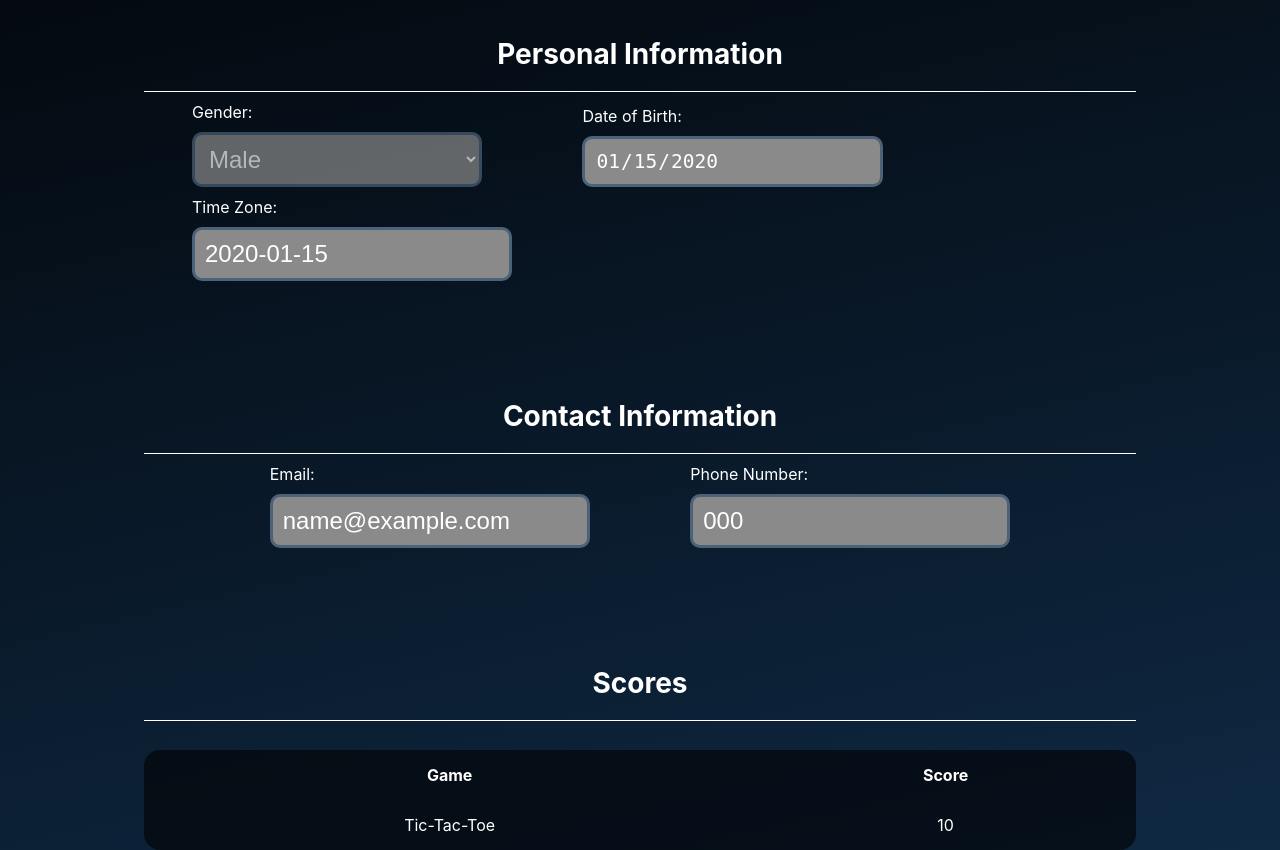
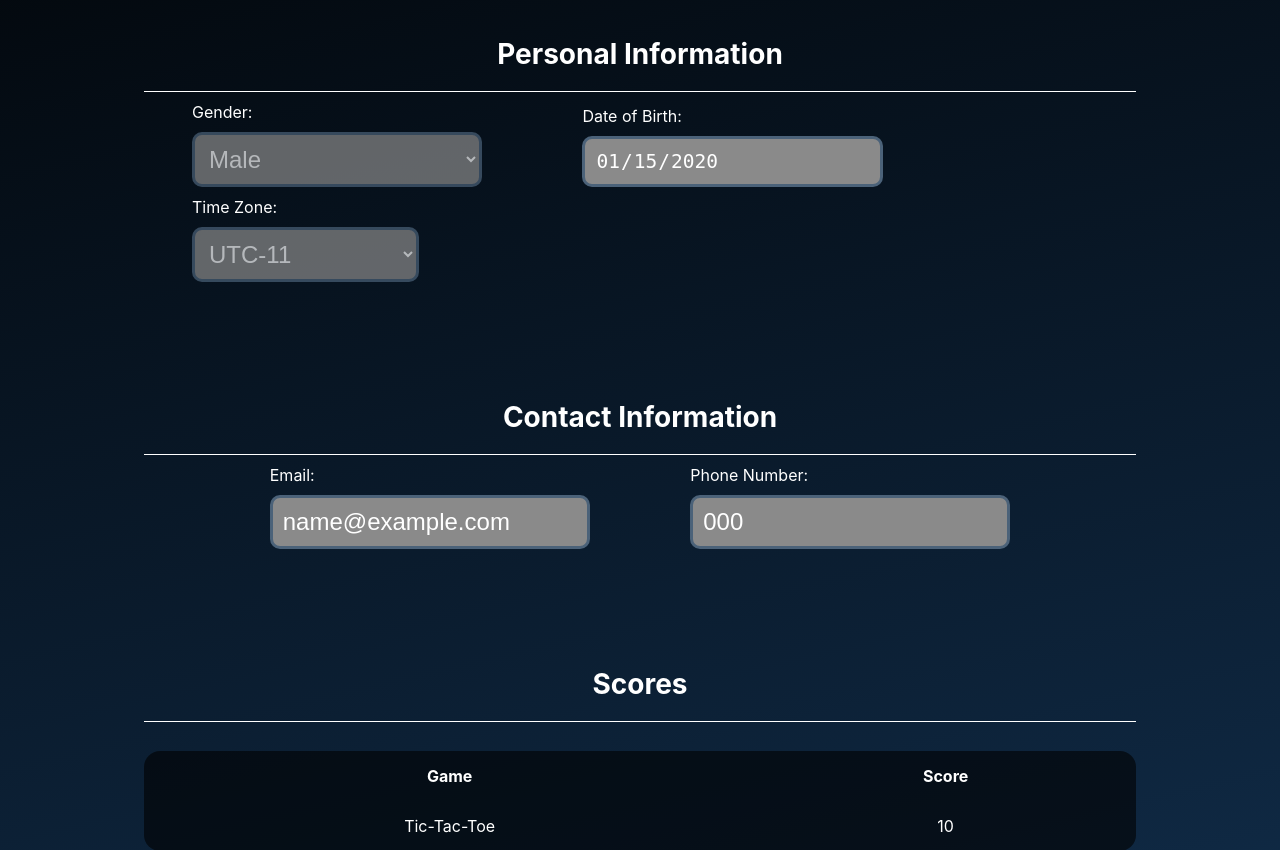
Before and after one commit to AhmedKXL/Fundamentals-of-Web-Programming-Project, a PHP site: page /profile.php in a window 1280 px wide. Shown: the part 341-1191 px from the top of the page. Run offline with PHP 8.4, Linux system fonts and the light colour scheme; the visitor is signed in with stand-in values (Sample User, id 1); data comes from the database, SQL or seed files in the repository; tables that the repository leaves empty hold one stand-in row (values such as "Sample post").

Commit message:
fixed profile

```diff
--- a/frontend/js/profile.js
+++ b/frontend/js/profile.js
@@ -1,6 +1,7 @@
 document.addEventListener('DOMContentLoaded', () => {
     const editButton = document.querySelector('.edit-profile');
     const inputs = document.querySelectorAll('.input-field');
+    const form = document.querySelector('#user-info');
 
     let editing = false;
 
@@ -11,24 +12,7 @@ document.addEventListener('DOMContentLoaded', () => {
             editButton.textContent = 'Save Changes';
             editing = true;
         } else {
-            // Collect data BEFORE disabling
-            const formData = new FormData();
-            inputs.forEach(input => {
-                formData.append(input.name, input.value);
-            });
-
-            fetch('../php/update_profile.php', {
-                method: 'POST',
-                body: formData
-            })
-            .then(res => res.text())
-            .then(msg => {
-                alert(msg);
-                inputs.forEach(input => input.disabled = true);
-                editButton.textContent = 'Edit Profile';
-                editing = false;
-            })
-            .catch(err => console.error(err));
+            form.submit();
         }
     });
 });
--- a/frontend/profile.php
+++ b/frontend/profile.php
@@ -7,7 +7,7 @@ if (!isset($_SESSION['user_id'])) {
 
 include("./php/connectToDB.php");
 
-$sql = "SELECT * FROM Accounts NATURAL JOIN Users NATURAL JOIN Scores NATURAL JOIN Games WHERE user_id={$_SESSION['user_id']}";
+$sql = "SELECT * FROM Accounts NATURAL JOIN Users WHERE user_id={$_SESSION['user_id']}";
 $result = mysqli_query($conn, $sql);
 $row = mysqli_fetch_assoc($result);
 ?>
@@ -42,10 +42,10 @@ $row = mysqli_fetch_assoc($result);
                 <h2 class="full-name"><?php echo $row['full_name']; ?></h2>
                 <p class="username"><?php echo $row['username']; ?></p>
             </div>
-            <!-- <button class="edit-profile" onclick="toggleEditMode()">Edit Profile</button> -->
+            <button type="button" class="edit-profile">Edit Profile</button>
         </div>
-
-        <form class="personal-info" id="personal-info-form" method="POST" action="./php/update_profile.php">
+        <form id="user-info" method="POST" action="./php/update_profile.php">
+            <fieldset class="personal-info" id="personal-info-form">
                 <h3 class="personal-information">Personal Information</h3>
                 <div class="line"></div>
                 <div>
@@ -65,12 +65,37 @@ $row = mysqli_fetch_assoc($result);
 
                     <span class="input-section">
                         <label for="timezone">Time Zone:</label>
-                    <input type="text" id="timezone" class="input-field" name="timezone" value="<?php echo $row['time_zone']; ?>" disabled>
+                        <select id="timezone" name="timezone" class="input-field" disabled>
+                            <option value="UTC-11" <?php if ($row['time_zone'] == 'UTC-11') echo 'selected'; ?>>UTC-11</option>
+                            <option value="UTC-10" <?php if ($row['time_zone'] == 'UTC-10') echo 'selected'; ?>>UTC-10</option>
+                            <option value="UTC-9"  <?php if ($row['time_zone'] == 'UTC-9')  echo 'selected'; ?>>UTC-9</option>
+                            <option value="UTC-8"  <?php if ($row['time_zone'] == 'UTC-8')  echo 'selected'; ?>>UTC-8</option>
+                            <option value="UTC-7"  <?php if ($row['time_zone'] == 'UTC-7')  echo 'selected'; ?>>UTC-7</option>
+                            <option value="UTC-6"  <?php if ($row['time_zone'] == 'UTC-6')  echo 'selected'; ?>>UTC-6</option>
+                            <option value="UTC-5"  <?php if ($row['time_zone'] == 'UTC-5')  echo 'selected'; ?>>UTC-5</option>
+                            <option value="UTC-4"  <?php if ($row['time_zone'] == 'UTC-4')  echo 'selected'; ?>>UTC-4</option>
+                            <option value="UTC-3"  <?php if ($row['time_zone'] == 'UTC-3')  echo 'selected'; ?>>UTC-3</option>
+                            <option value="UTC-2"  <?php if ($row['time_zone'] == 'UTC-2')  echo 'selected'; ?>>UTC-2</option>
+                            <option value="UTC-1"  <?php if ($row['time_zone'] == 'UTC-1')  echo 'selected'; ?>>UTC-1</option>
+                            <option value="UTC+0"  <?php if ($row['time_zone'] == 'UTC+0')  echo 'selected'; ?>>UTC+0</option>
+                            <option value="UTC+1"  <?php if ($row['time_zone'] == 'UTC+1')  echo 'selected'; ?>>UTC+1</option>
+                            <option value="UTC+2"  <?php if ($row['time_zone'] == 'UTC+2')  echo 'selected'; ?>>UTC+2</option>
+                            <option value="UTC+3"  <?php if ($row['time_zone'] == 'UTC+3')  echo 'selected'; ?>>UTC+3</option>
+                            <option value="UTC+4"  <?php if ($row['time_zone'] == 'UTC+4')  echo 'selected'; ?>>UTC+4</option>
+                            <option value="UTC+5"  <?php if ($row['time_zone'] == 'UTC+5')  echo 'selected'; ?>>UTC+5</option>
+                            <option value="UTC+6"  <?php if ($row['time_zone'] == 'UTC+6')  echo 'selected'; ?>>UTC+6</option>
+                            <option value="UTC+7"  <?php if ($row['time_zone'] == 'UTC+7')  echo 'selected'; ?>>UTC+7</option>
+                            <option value="UTC+8"  <?php if ($row['time_zone'] == 'UTC+8')  echo 'selected'; ?>>UTC+8</option>
+                            <option value="UTC+9"  <?php if ($row['time_zone'] == 'UTC+9')  echo 'selected'; ?>>UTC+9</option>
+                            <option value="UTC+10" <?php if ($row['time_zone'] == 'UTC+10') echo 'selected'; ?>>UTC+10</option>
+                            <option value="UTC+11" <?php if ($row['time_zone'] == 'UTC+11') echo 'selected'; ?>>UTC+11</option>
+                            <option value="UTC+12" <?php if ($row['time_zone'] == 'UTC+12') echo 'selected'; ?>>UTC+12</option>
+                        </select>
                     </span>
                 </div>
-        </form>
+            </fieldset>
 
-        <form class="contact-info" id="contact-info-form" method="POST" action="./php/update_profile.php">
+            <fieldset class="contact-info" id="contact-info-form">
                 <h3 class="contact-information">Contact Information</h3>
                 <div class="line"></div>
                 <div>
@@ -84,8 +109,8 @@ $row = mysqli_fetch_assoc($result);
                         <input type="tel" id="phone" class="input-field" name="phone" value="<?php echo $row['phone_number']; ?>" disabled>
                     </span>
                 </div>
+            </fieldset>
         </form>
-
         <div class="high-scores">
             <h3>Scores</h3>
             <div class="line"></div>
@@ -98,13 +123,18 @@ $row = mysqli_fetch_assoc($result);
                 </thead>
                 <tbody>
                     <?php
-                    // Loop through the games and scores (assuming result has multiple rows)
-                    do {
+                        $sql = "SELECT * FROM Accounts NATURAL JOIN Users NATURAL JOIN Scores NATURAL JOIN Games WHERE user_id={$_SESSION['user_id']}";
+                        $result = mysqli_query($conn, $sql);
+                        if (mysqli_num_rows($result) > 0){
+                            while ($row = mysqli_fetch_assoc($result)) {
                                 echo "<tr>";
                                 echo "<td>{$row['name']}</td>";
                                 echo "<td>{$row['score']}</td>";
                                 echo "</tr>";
-                    } while ($row = mysqli_fetch_assoc($result));
+                            }
+                        }else{
+                            echo "<tr><td colspan='2' style='color: #888; text-align: center; font-style: italic;'>No Scores</td></tr>";
+                        }
                     ?>
                 </tbody>
             </table>
--- a/frontend/styles/profile.css
+++ b/frontend/styles/profile.css
@@ -9,6 +9,10 @@ body {
     background: linear-gradient(166.97deg, #000000 0%, #102B47 85.8%);
     color: #ffffff;
     overflow-x: hidden;
+}
+
+fieldset {
+  border: none;
 }
 
 /* --- HEADER --- */
```
Also changed, not shown: frontend/php/update_profile.php (+2 -7 lines). Lines whose indentation alone changed are shown as unchanged.
